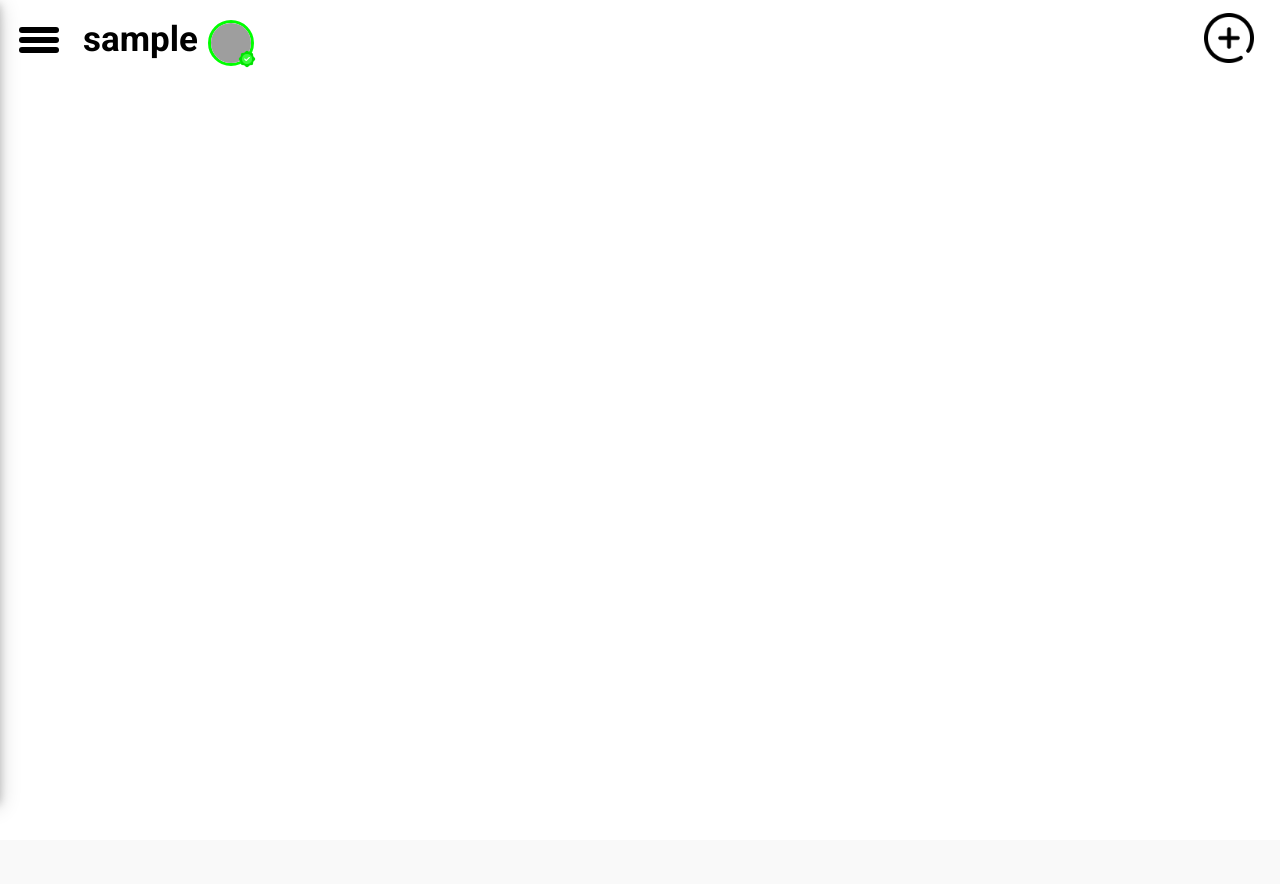
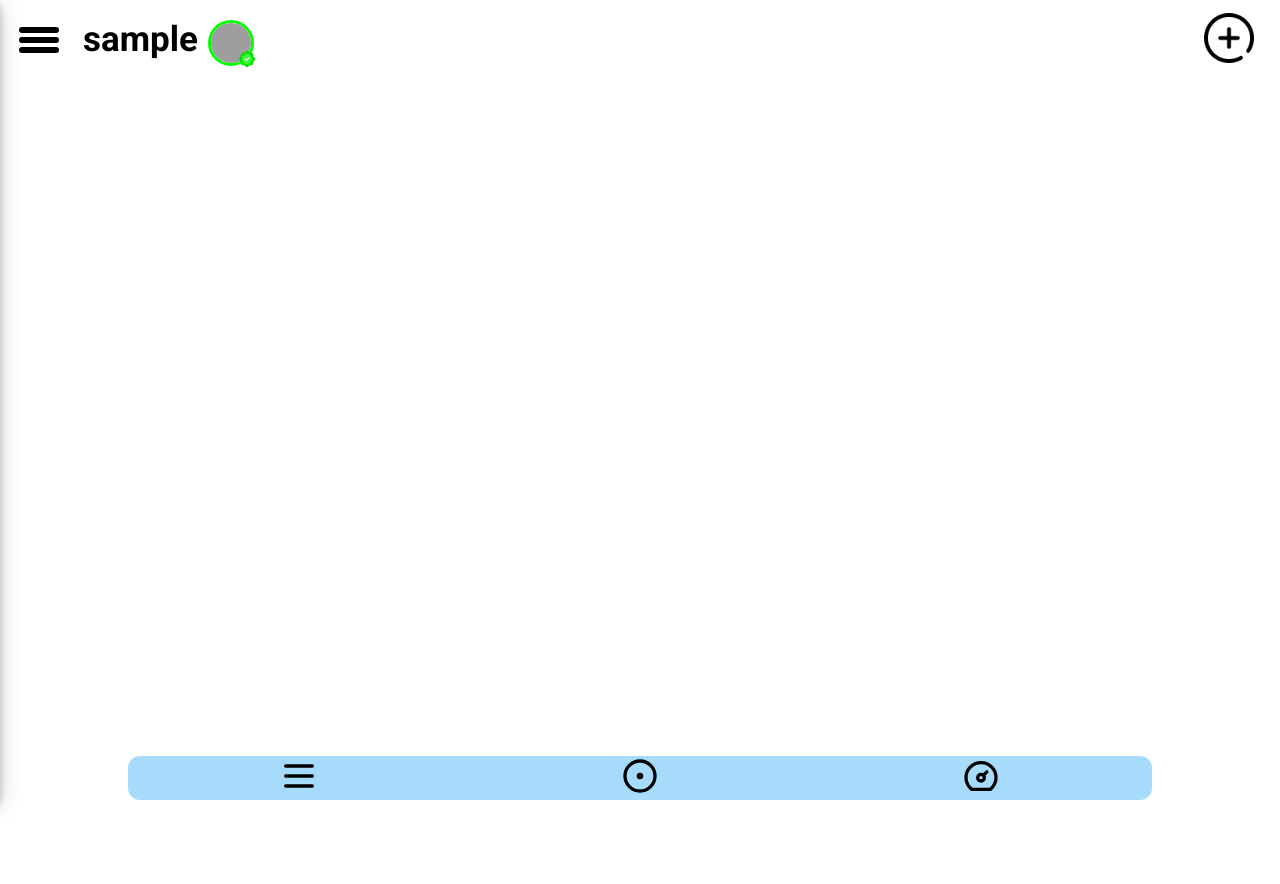
Before and after one commit to SumeetYp/ICB, a PHP site: page /portal/home.php in a window 1280 px wide. Before the commit the page ends 806 px from the top, so only its background shows below. Run offline with PHP 8.4, Linux system fonts and the light colour scheme; the visitor is signed in with stand-in values (Sample User, id 1); data that the repository does not hold is empty; grey boxes are pictures that could not be loaded.

Commit message:
Home navbar

```diff
--- /dev/null
+++ b/portal/components/bottomNav.php
@@ -0,0 +1,37 @@
+<div class="footer_navbar">
+    <a href="./home.php">
+    <div class="footer_navbar_option">
+        <svg xmlns="http://www.w3.org/2000/svg" class="icon icon-tabler icon-tabler-menu-2" width="24" height="24" viewBox="0 0 24 24" stroke-width="2" stroke="currentColor" fill="none" stroke-linecap="round" stroke-linejoin="round">
+            <path stroke="none" d="M0 0h24v24H0z" fill="none"></path>
+            <path d="M4 6l16 0"></path>
+            <path d="M4 12l16 0"></path>
+            <path d="M4 18l16 0"></path>
+        </svg>
+    </div>
+</a>
+<a href="./home.php">
+    <div class="footer_navbar_option">
+        <svg xmlns="http://www.w3.org/2000/svg" class="icon icon-tabler icon-tabler-circle-dot" width="24" height="24" viewBox="0 0 24 24" stroke-width="2" stroke="currentColor" fill="none" stroke-linecap="round" stroke-linejoin="round">
+            <path stroke="none" d="M0 0h24v24H0z" fill="none"></path>
+            <path d="M12 12m-1 0a1 1 0 1 0 2 0a1 1 0 1 0 -2 0"></path>
+            <path d="M12 12m-9 0a9 9 0 1 0 18 0a9 9 0 1 0 -18 0"></path>
+        </svg>
+
+        <!-- <svg xmlns="http://www.w3.org/2000/svg" class="icon icon-tabler icon-tabler-brand-safari" width="24" height="24" viewBox="0 0 24 24" stroke-width="2" stroke="currentColor" fill="none" stroke-linecap="round" stroke-linejoin="round">
+            <path stroke="none" d="M0 0h24v24H0z" fill="none"></path>
+            <path d="M8 16l2 -6l6 -2l-2 6l-6 2"></path>
+            <path d="M12 12m-9 0a9 9 0 1 0 18 0a9 9 0 1 0 -18 0"></path>
+        </svg> -->
+    </div>
+</a>
+    <a href="./dashboard.php">
+    <div class="footer_navbar_option">
+    <svg xmlns="http://www.w3.org/2000/svg" class="icon icon-tabler icon-tabler-dashboard" width="24" height="24" viewBox="0 0 24 24" stroke-width="2" stroke="currentColor" fill="none" stroke-linecap="round" stroke-linejoin="round">
+        <path stroke="none" d="M0 0h24v24H0z" fill="none"></path>
+        <path d="M12 13m-2 0a2 2 0 1 0 4 0a2 2 0 1 0 -4 0"></path>
+        <path d="M13.45 11.55l2.05 -2.05"></path>
+        <path d="M6.4 20a9 9 0 1 1 11.2 0z"></path>
+    </svg>
+    </div>
+</a>
+</div>
--- /dev/null
+++ b/portal/css/bottomNav.css
@@ -0,0 +1,37 @@
+:root{
+    --icon-size-xxld:128px;
+    --icon-size-xld:64px;
+    --icon-size-ld:40px;
+    --icon-size-md:24px;
+    --icon-size-sd:12px;
+
+}
+
+.footer_navbar{
+    /* width:100vw; */
+    display: flex;
+    flex-direction: row;
+    position: sticky;
+    bottom:0px;
+    justify-content: space-around;
+    background: #A6DBFC;
+    width: 80vw;
+    border-radius: 12px;
+    margin: auto;
+}
+
+.footer_navbar a, .footer_navbar a:active, .footer_navbar a:visited, .footer_navbar a:focus {
+    text-decoration: none;
+    color: black;
+}
+
+.footer_navbar_option{
+    width: fit-content;
+    height: fit-content;
+    /* background: red; */
+}
+
+.footer_navbar_option svg{
+    width: var(--icon-size-ld);
+    height: var(--icon-size-ld);
+}
--- a/portal/home.php
+++ b/portal/home.php
@@ -40,8 +40,12 @@
     <link rel="stylesheet" href="./css/utils.css">
 
     <style>
-        <?php include "./css/home.css";
-        include "./css/header.css" ?>
+        <?php
+            include "./css/home.css";
+            include "./css/header.css";
+            include "./css/bottomNav.css";
+        ?>
+
     </style>
 
     <link rel="stylesheet" href="https://cdnjs.cloudflare.com/ajax/libs/font-awesome/4.7.0/css/font-awesome.min.css">
@@ -420,6 +424,9 @@
             ?>
         </div>
     </div>
+    <?php
+        include "components/bottomNav.php";
+    ?>
     <script src="./js/opportunity.js"></script>
     <script src="./js/sideBar.js" defer></script>
     <script src="./js/sliderAccordian.js" defer></script>
```
